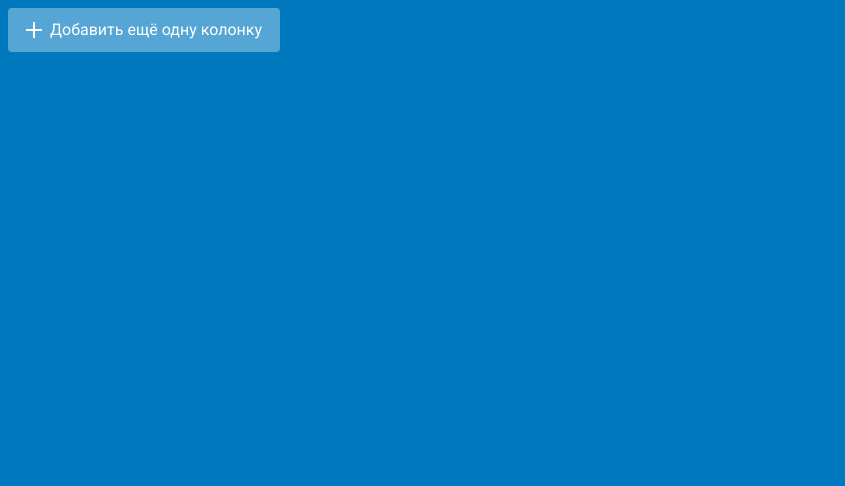
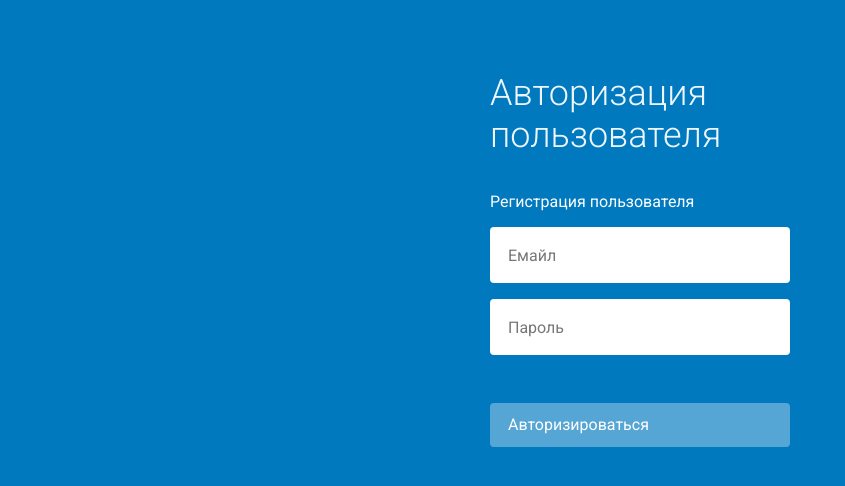
Before and after one commit to PaulTmatik/fake-trello, a React (Create React App) app: page /login in a window 1280 px wide. Shown: the top 486 px of the page, without its empty margins (0-845 px from the left). Built offline with nearby package versions, Linux system fonts and the light colour scheme.

Commit message:
Add topbar

```diff
--- a/src/App.js
+++ b/src/App.js
@@ -3,9 +3,11 @@ import { Provider } from "react-redux";
 
 import { BrowserRouter as Router, Switch, Route } from "react-router-dom";
 
-import store from "./store";
 import Dashboard from "./components/Dashboard";
 import Register from "./components/pages/Register";
+import Login from "./components/pages/Login";
+
+import store from "./store";
 
 function App() {
   return (
@@ -14,6 +16,9 @@ function App() {
         <Switch>
           <Route path="/register">
             <Register />
+          </Route>
+          <Route path="/login">
+            <Login />
           </Route>
           <Route path="/">
             <Dashboard />
--- a/src/components/Dashboard.js
+++ b/src/components/Dashboard.js
@@ -1,13 +1,19 @@
 import React, { Component } from "react";
 import { connect } from "react-redux";
 
-import { addColumnAction, editColumnNameAction, addCardAction } from "../store/dashboard";
+import {
+  addColumnAction,
+  editColumnNameAction,
+  addCardAction,
+} from "../store/dashboard";
 
 import "./Dashboard";
 import AddForm from "./AddForm";
 import Column from "./Column";
 
 import "./Dashboard.css";
+import Topbar from "./Topbar";
+import { Redirect } from "react-router-dom";
 
 class Dashboard extends Component {
   constructor(props) {
@@ -18,7 +24,17 @@ class Dashboard extends Component {
   }
 
   render() {
+    if (!this.props.authuser.name)
       return (
+        <Redirect
+          to={{
+            pathname: "/login",
+          }}
+        />
+      );
+    return (
+      <>
+        <Topbar />
         <div className="dashboard">
           {this.drawColumns()}
           <AddForm
@@ -27,6 +43,7 @@ class Dashboard extends Component {
             onSubmit={this.onSubmitHandler}
           />
         </div>
+      </>
     );
   }
 
@@ -57,6 +74,7 @@ class Dashboard extends Component {
 
 const mapStateToProps = (state) => ({
   columns: state.dashboardReducer.columns,
+  authuser: state.authReducer.authuser,
 });
 
 const mapDispatchToProps = (dispatch) => ({
--- /dev/null
+++ b/src/components/Topbar.js
@@ -0,0 +1,31 @@
+import React, { Component } from "react";
+import { connect } from "react-redux";
+
+class Topbar extends Component {
+  render() {
+    return <div className="topbar">{this.renderCurrentUser()}</div>;
+  }
+
+  renderCurrentUser() {
+    const { authuser } = this.props;
+    return (
+      authuser && (
+        <div className="topbar__user">
+          <div className="topbar__user_wrapper">
+            <div className="topbar__username">{authuser.name}</div>
+            <div className="topbar__useremail">{authuser.email}</div>
+          </div>
+          <button className="topbar__logout">Выход</button>
+        </div>
+      )
+    );
+  }
+}
+
+const mapStateToProps = (state) => ({
+  authuser: state.authReducer.authuser,
+});
+
+const mapDispatchToProps = (dispatch) => ({});
+
+export default connect(mapStateToProps, mapDispatchToProps)(Topbar);
--- a/src/components/pages/Login.js
+++ b/src/components/pages/Login.js
@@ -1,8 +1,13 @@
 import React, { Component } from "react";
+import { Redirect, Link } from "react-router-dom";
+
+import CustomInput from "../pure/CustomInput";
+import Button from "../pure/Button";
+
+import { connect } from "react-redux";
+import { loginUserAction } from "../../store/auth";
 
 import "./Register.css";
-import CustomInput from "../pure/CustomInput";
-import Button from "../pure/Button";
 
 class Login extends Component {
   constructor(props) {
@@ -10,17 +15,29 @@ class Login extends Component {
     this.state = {
       user_email: "",
       user_password: "",
+
+      home_redirect: false,
     };
 
     this.onChangeHandler = this.onChangeHandler.bind(this);
+    this.onSubmitHandler = this.onSubmitHandler.bind(this);
   }
   render() {
+    if (this.state.home_redirect)
+      return (
+        <Redirect
+          to={{
+            pathname: "/",
+          }}
+        />
+      );
     return (
       <div className="register">
         <header className="auth__head">
           <h1 className="auth__header">Авторизация пользователя</h1>
+          <Link to="/register" className="auth__link">Регистрация пользователя</Link>
         </header>
-        <form className="auth__form">
+        <form className="auth__form" onSubmit={this.onSubmitHandler}>
           <CustomInput
             label="Емайл"
             type="email"
@@ -52,6 +69,22 @@ class Login extends Component {
     newState[e.target.name] = e.target.value;
     this.setState(newState);
   }
+
+  onSubmitHandler(e) {
+    e.preventDefault();
+    const { loginUser } = this.props;
+    const { user_email, user_password } = this.state;
+    loginUser && loginUser(user_email, user_password);
+    this.setState({
+      user_email: "",
+      user_password: "",
+      home_redirect: true,
+    });
+  }
 }
 
-export default Login;
+const mapDispatchToProps = (dispatch) => ({
+  loginUser: (email, password) => dispatch(loginUserAction(email, password)),
+});
+
+export default connect(null, mapDispatchToProps)(Login);
--- a/src/components/pages/Register.css
+++ b/src/components/pages/Register.css
@@ -24,3 +24,14 @@
 .auth__form .button {
   margin-top: 2em;
 }
+
+.auth__link {
+  color: #fff;
+  display: inline-block;
+  margin-bottom: 1em;
+  text-decoration: none;
+}
+
+.auth__link:hover {
+  text-decoration: underline;
+}
--- a/src/components/pages/Register.js
+++ b/src/components/pages/Register.js
@@ -6,7 +6,7 @@ import Button from "../pure/Button";
 import { connect } from "react-redux";
 import { createUserAction, loginUserAction } from "../../store/auth";
 
-import { Redirect } from "react-router-dom";
+import { Redirect, Link } from "react-router-dom";
 
 import "./Register.css";
 
@@ -37,6 +37,7 @@ class Register extends Component {
       <div className="register">
         <header className="auth__head">
           <h1 className="auth__header">Регистрация пользователя</h1>
+          <Link to="/login" className="auth__link">Авторизация пользователя</Link>
         </header>
         <form className="auth__form" onSubmit={this.onSubmitHandler}>
           <CustomInput
```
Also changed, not shown: src/components/Topbar.css (added). Lines whose indentation alone changed are shown as unchanged.
